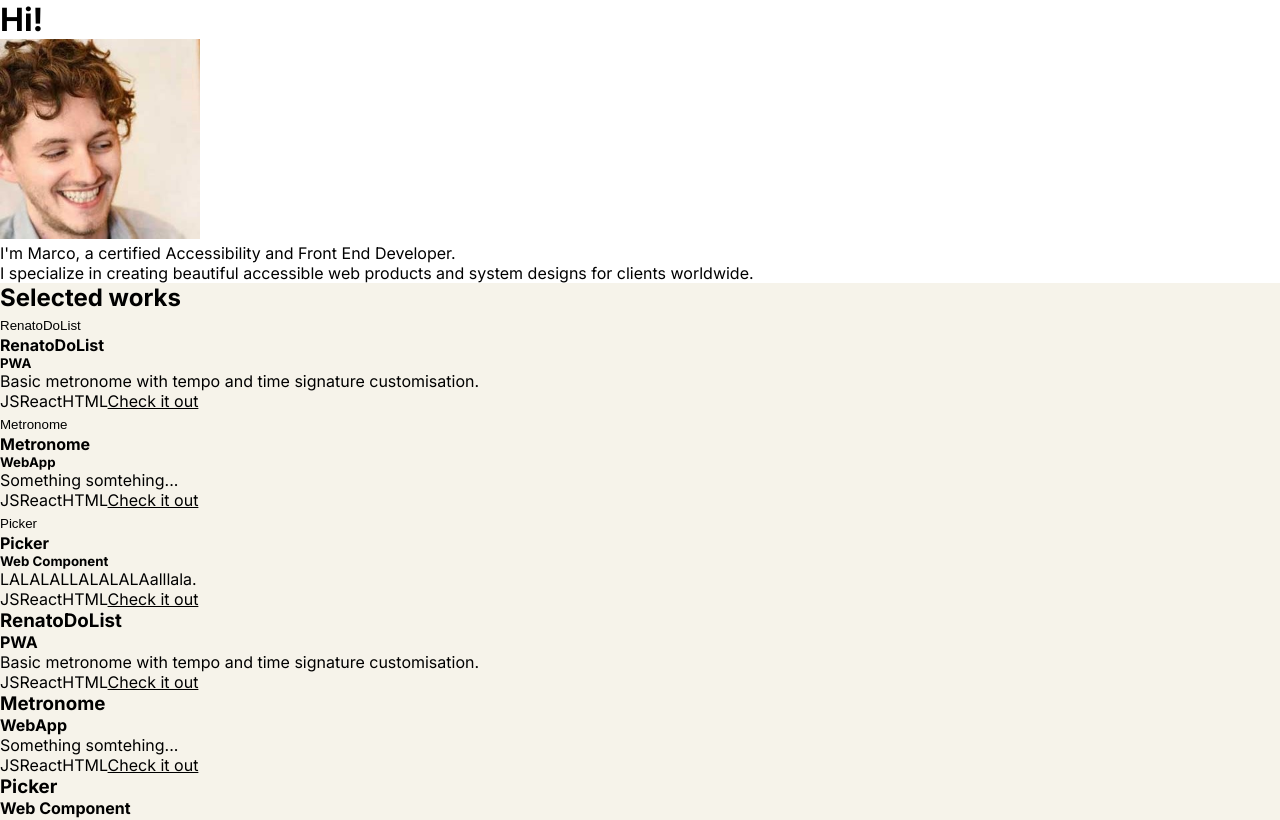
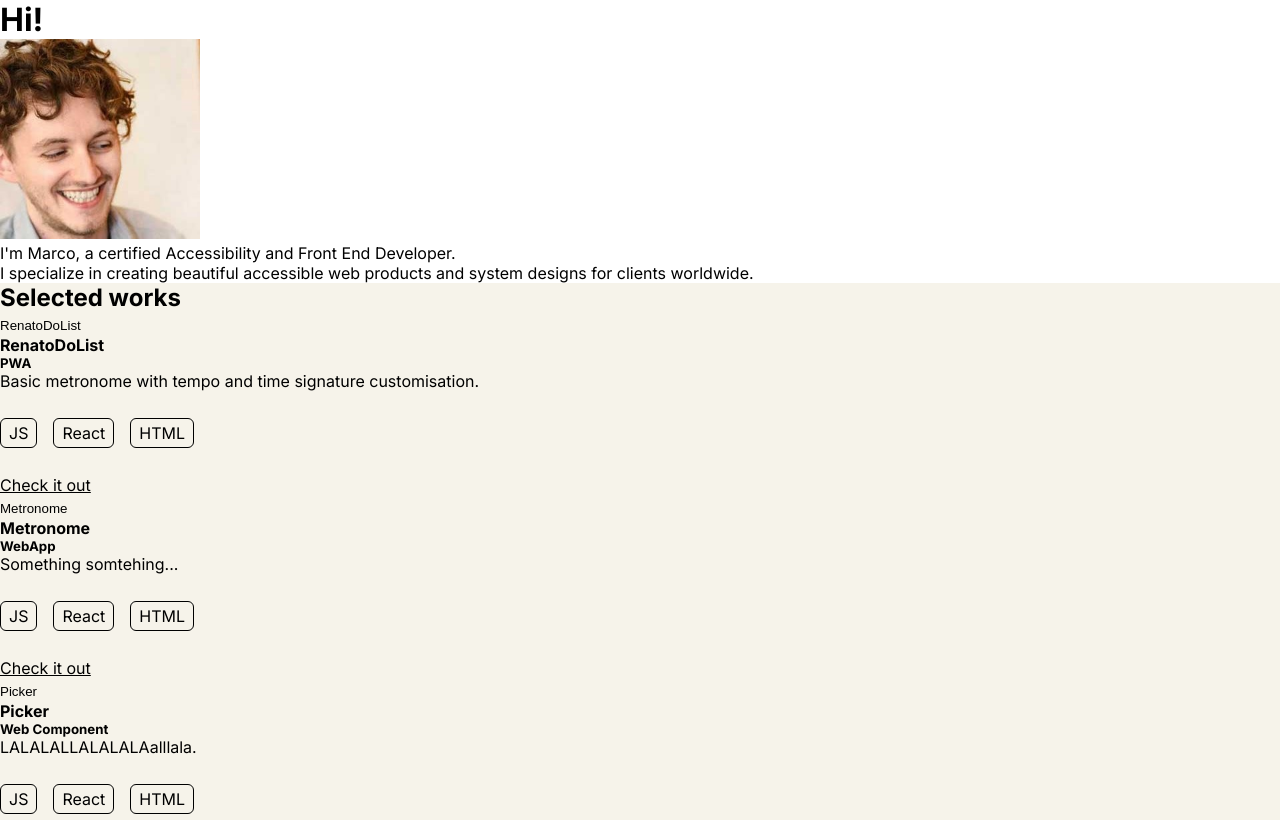
Before and after one commit to MarcoMaz/mazzo, a Next.js app: page / in a window 1280 px wide. Shown: the top 820 px of the page. Built offline with nearby package versions, Linux system fonts and the light colour scheme.

Commit message:
( chip ): add styling

```diff
--- /dev/null
+++ b/app/components/atoms/Chip/Chip.module.css
@@ -0,0 +1,6 @@
+.container {
+  border: 1px solid;
+  border-radius: 6px;
+  margin-right: 16px;
+  padding: 4px 8px;
+}
--- a/app/components/atoms/Chip.tsx
+++ b/app/components/atoms/Chip/Chip.tsx
@@ -1,9 +1,11 @@
+import styles from "./Chip.module.css";
+
 interface ChipProps {
   label: string;
 }
 
 const Chip: React.FC<ChipProps> = ({ label }) => {
-  return <span>{label}</span>;
+  return <span className={styles.container}>{label}</span>;
 };
 
 export default Chip;
--- a/app/components/molecules/AccordionPanel.tsx
+++ b/app/components/molecules/AccordionPanel.tsx
@@ -1,4 +1,4 @@
-import ChipGroup from "./ChipGroup";
+import ChipGroup from "./ChipGroup/ChipGroup";
 import ExternalLink from "../atoms/ExternalLink";
 import Heading from "../atoms/Heading";
 import Paragraph from "./Paragraph";
--- a/app/components/molecules/Card.tsx
+++ b/app/components/molecules/Card.tsx
@@ -1,4 +1,4 @@
-import ChipGroup from "./ChipGroup";
+import ChipGroup from "./ChipGroup/ChipGroup";
 import ExternalLink from "../atoms/ExternalLink";
 import Heading from "../atoms/Heading";
 import Paragraph from "./Paragraph";
--- /dev/null
+++ b/app/components/molecules/ChipGroup/ChipGroup.module.css
@@ -0,0 +1,7 @@
+.container {
+  margin: 2rem 0;
+}
+
+.container span:last-child {
+  margin-right: 0;
+}
--- a/app/components/molecules/ChipGroup.tsx
+++ b/app/components/molecules/ChipGroup/ChipGroup.tsx
@@ -1,4 +1,6 @@
-import Chip from "../atoms/Chip";
+import styles from "./ChipGroup.module.css";
+
+import Chip from "../../atoms/Chip/Chip";
 
 interface ChipGroupProps {
   chips: string[];
@@ -6,11 +8,11 @@ interface ChipGroupProps {
 
 const ChipGroup: React.FC<ChipGroupProps> = ({ chips }) => {
   return (
-    <>
+    <div className={styles.container}>
       {chips.map((chip, index) => (
         <Chip key={index} label={chip} />
       ))}
-    </>
+    </div>
   );
 };
 
```
